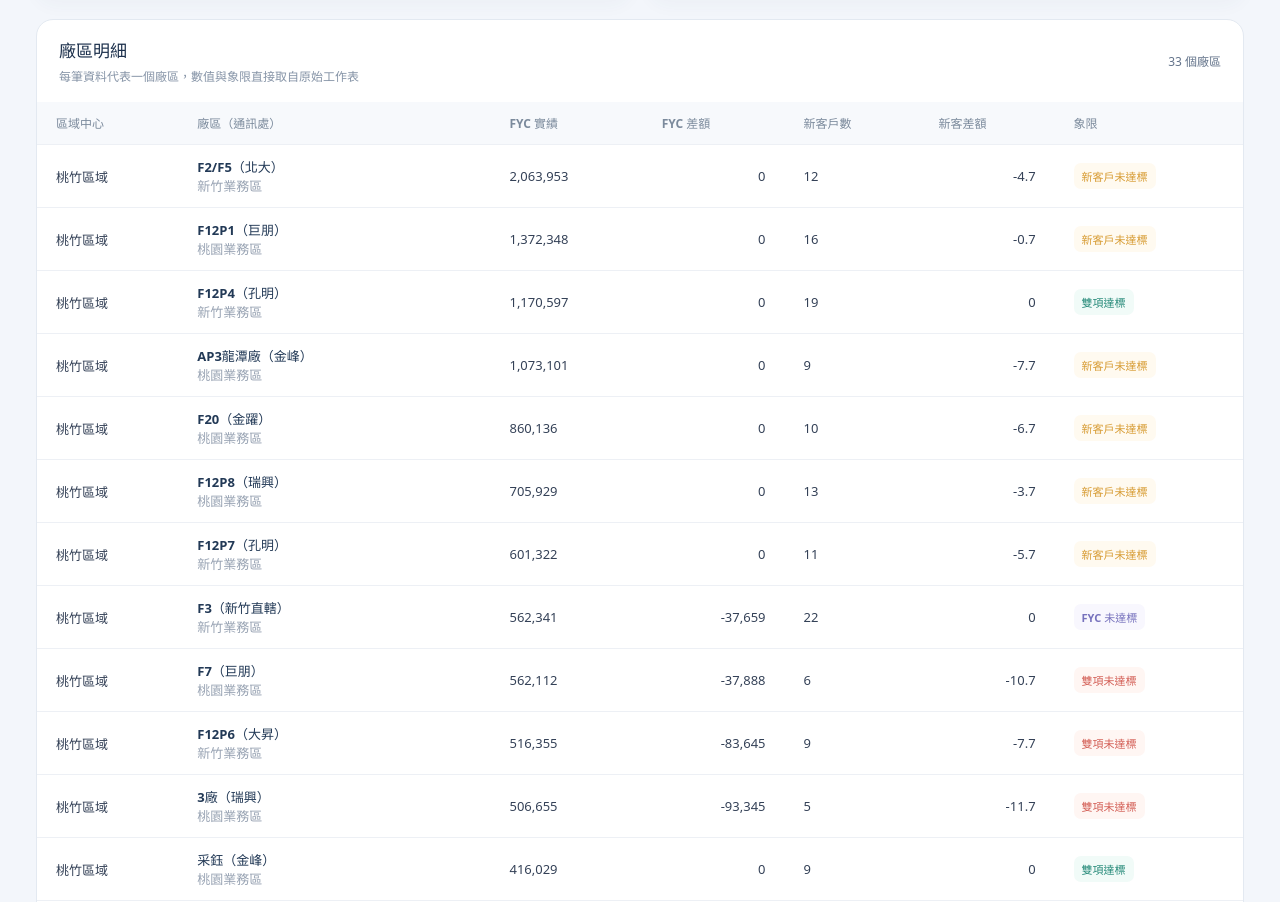
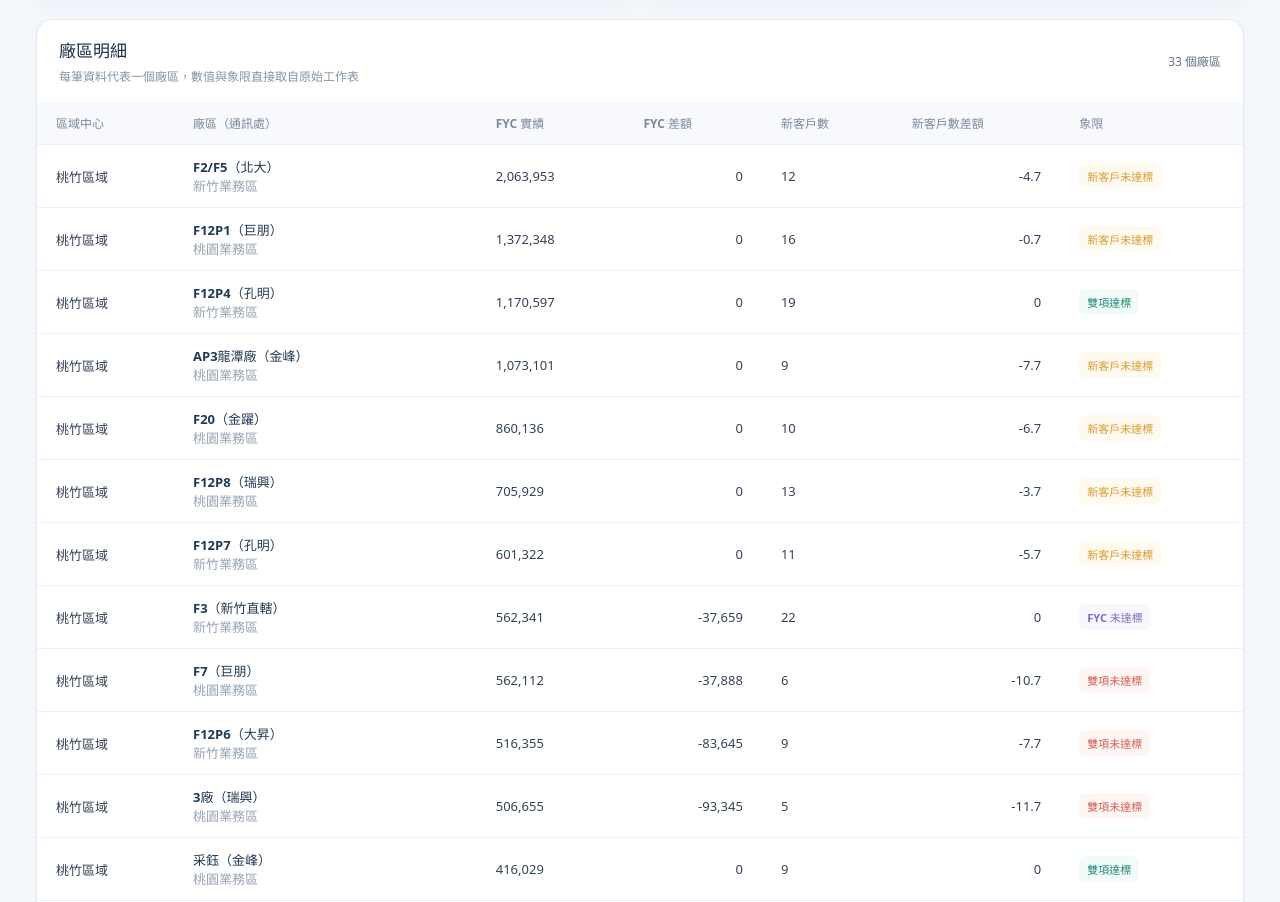
Before and after one commit to hub-google/TSMC_Review, a plain HTML site: page index.html in a window 1280 px wide. Shown: the part 1874-2776 px from the top of the page. Drawn offline with Linux system fonts and the light colour scheme.

Commit message:
ui: expand new customer difference heading

```diff
--- a/index.html
+++ b/index.html
@@ -54,7 +54,7 @@ header{background:linear-gradient(110deg,#142a50,#21477f 72%,#286785);color:whit
 <div class="toolbar"><div class="tabs" id="tabs"></div><input class="search" id="search" aria-label="搜尋通訊處或廠區" placeholder="搜尋通訊處／業務區／廠區"></div>
 <p class="explain">每個點代表一個廠區，名稱為「廠區（通訊處）」。象限依 Excel 原始分類；點位依實際績效與未達標差距安排，略做避讓以提升辨識度，不能直接解讀為精確達標率。</p>
 <main id="dashboard" class="dashboard"></main>
-<section class="list-panel"><div class="list-top"><div><h3>廠區明細</h3><p id="list-note">直接使用原始廠區考核資料</p></div><span id="rowcount" class="update"></span></div><div class="table-wrap"><table><thead><tr><th>區域中心</th><th>廠區（通訊處）</th><th>FYC 實績</th><th>FYC 差額</th><th>新客戶數</th><th>新客差額</th><th>象限</th></tr></thead><tbody id="rows"></tbody></table></div></section>
+<section class="list-panel"><div class="list-top"><div><h3>廠區明細</h3><p id="list-note">直接使用原始廠區考核資料</p></div><span id="rowcount" class="update"></span></div><div class="table-wrap"><table><thead><tr><th>區域中心</th><th>廠區（通訊處）</th><th>FYC 實績</th><th>FYC 差額</th><th>新客戶數</th><th>新客戶數差額</th><th>象限</th></tr></thead><tbody id="rows"></tbody></table></div></section>
 <div class="footer">資料來源：指定 Google Drive 試算表｜考核計算以原始「象限」欄位及差額欄位為準。公開網頁請勿放置個人身分資料。</div>
 </div>
 <div id="backdrop" class="backdrop" tabindex="-1"></div><aside id="drawer" class="drawer" aria-label="通訊處明細" aria-modal="true" role="dialog"></aside>
```
